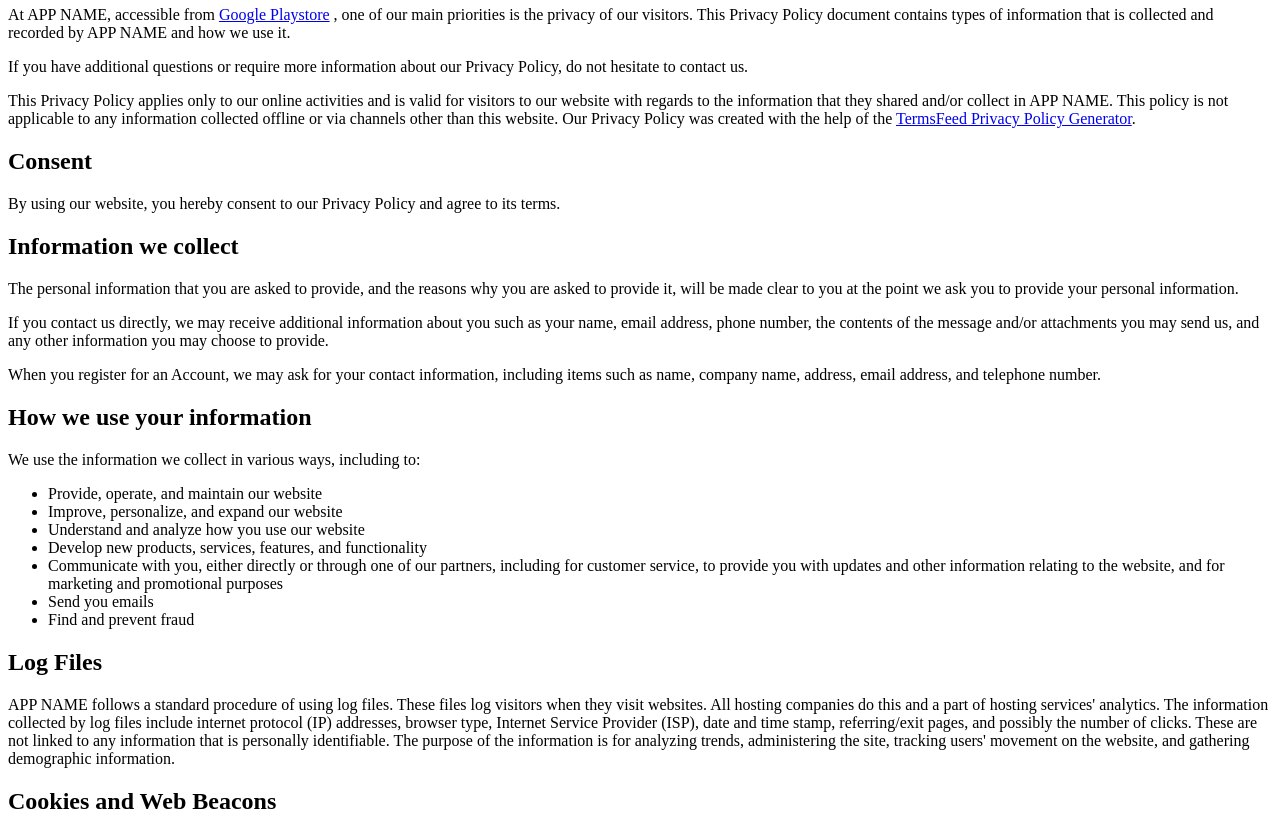
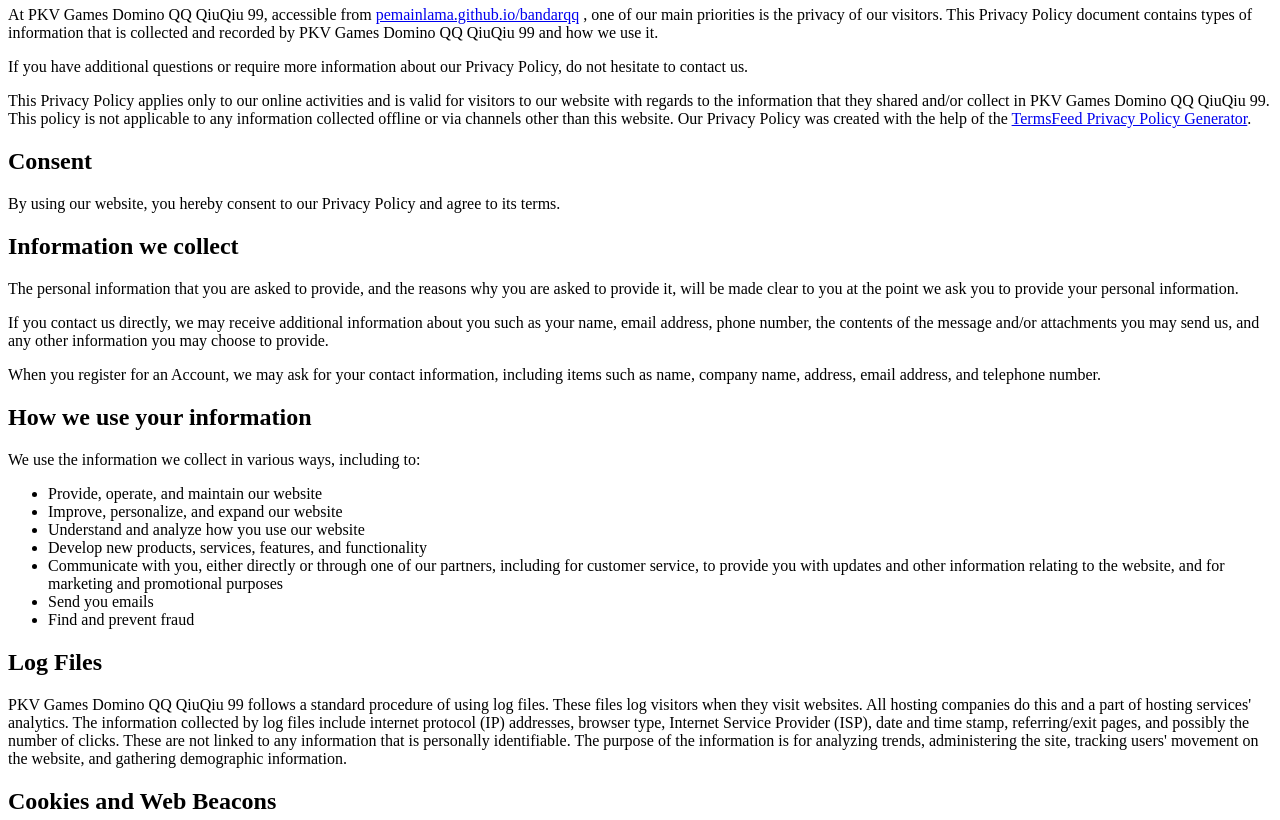
Before and after one commit to pemainlamapkv/bandarqq, a plain HTML site: page privacy.html in a window 1280 px wide. Shown: the part 60-880 px from the top of the page. Drawn offline with Linux system fonts and the light colour scheme.

Commit message:
Update privacy.html

```diff
--- a/privacy.html
+++ b/privacy.html
@@ -4,11 +4,11 @@
 <meta name="viewport" content="width=device-width">
 <meta http-equiv="content-type" content="text/html;charset=utf-8">
 <script>
-	var app = 'APP NAME';
-	var email = 'abc@gmail.com';
-	var pkg = 'www.www.www';
-	var link = 'https://github.io/slot';
-	var linktitle = 'Google Playstore';
+	var app = 'PKV Games Domino QQ QiuQiu 99';
+	var email = 'iksandeveloper88@gmail.com';
+	var pkg = 'pkvgames.bandarqq.pemainlama';
+	var link = 'https://pemainlama.github.io/bandarqq';
+	var linktitle = 'pemainlama.github.io/bandarqq';
 </script>
 <title>privacy policy</title>
 </head>
```
